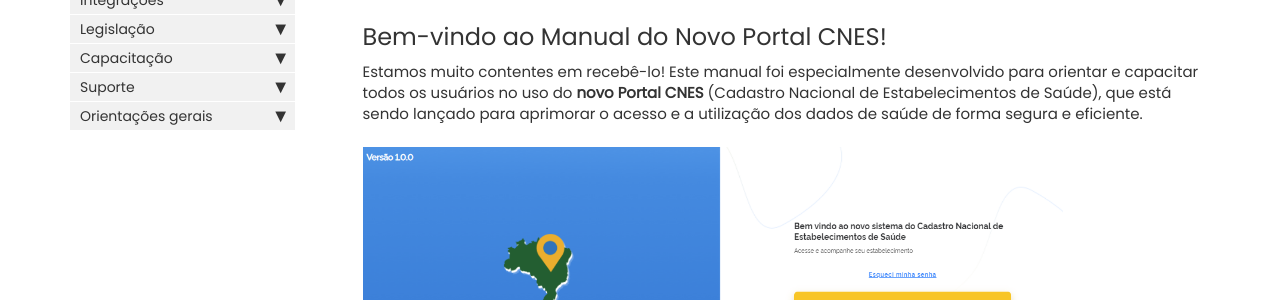
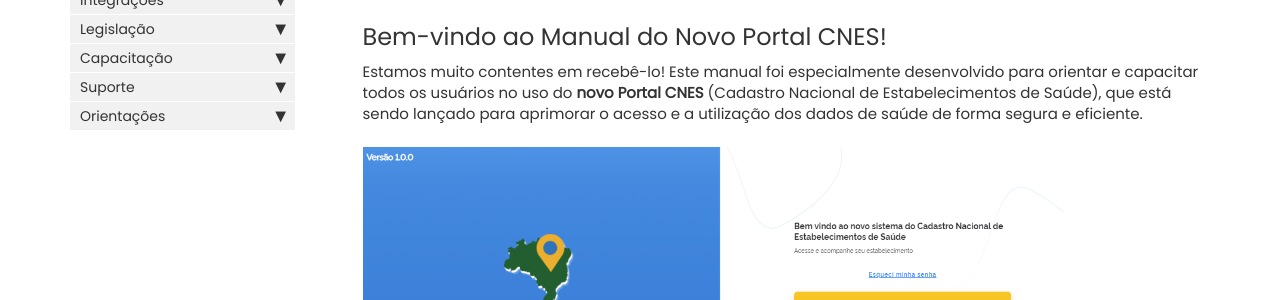
Before and after one commit to DRAC-CNES/Manual_CNES, a Jekyll site: the page built from index.md, in a window 1280 px wide. Shown: the part 279-579 px from the top of the page. Built offline with Jekyll 4.4.1, drawn with Linux system fonts in a browser that asks for light colours; comment, search, counter and statistics services are not loaded.

Commit message:
newcommit

```diff
--- a/_data/sidebars/mydoc_sidebar.yml
+++ b/_data/sidebars/mydoc_sidebar.yml
@@ -186,7 +186,7 @@ entries:
       url: /faqs.html
       output: web, pdf
 
-  - title: Orientações gerais
+  - title: Orientações
     output: web, pdf
 
     folderitems:
```
